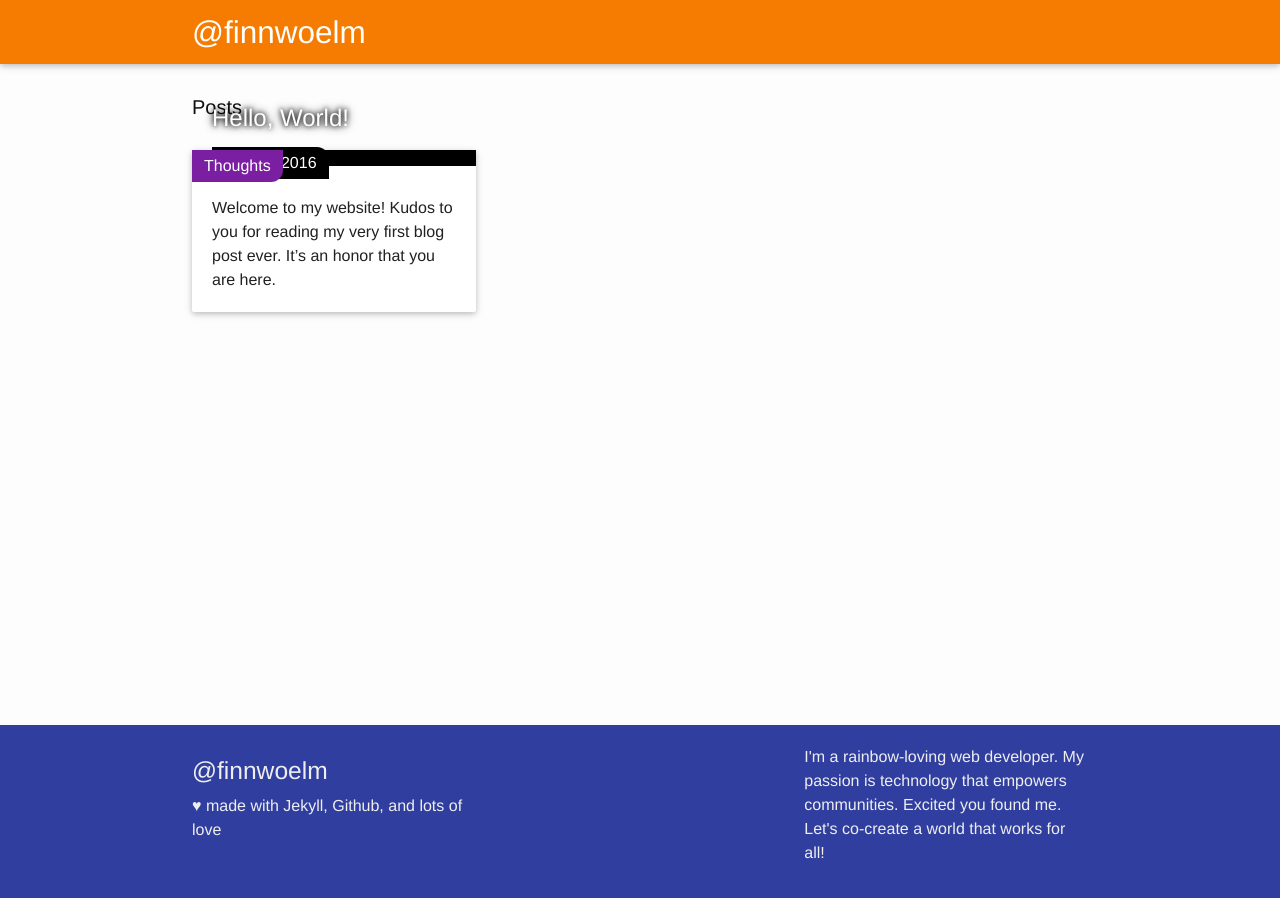
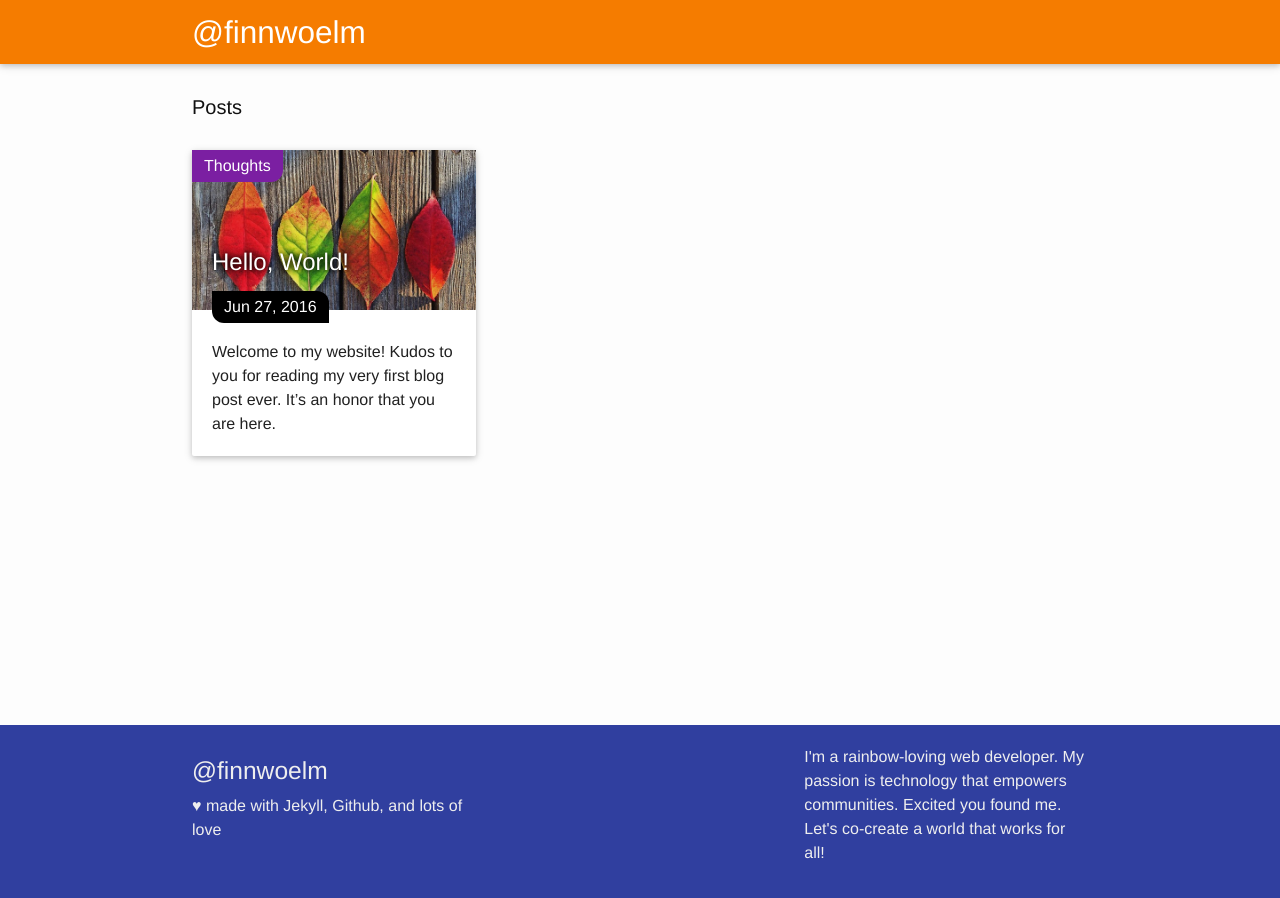
Before and after one commit to FinnWoelm/finnwoelm.github.io, a Jekyll site: the page built from index.html, in a window 1280 px wide. Built offline with Jekyll 4.4.1, drawn with Linux system fonts in a browser that asks for light colours; nearby versions of some CDN libraries.

Commit message:
Fix bug: URL of featured images on index page
Featured images on the index page were referenced incorrectly (missing a slash
at the front). This is fixed. Also, the image file for the Welcome, world! post
was renamed to be correct.

```diff
--- a/index.html
+++ b/index.html
@@ -15,7 +15,7 @@ title: "Finn Woelm"
         <a class="no_underline" href="{{ post.url | prepend: site.baseurl }}">
           <div class="card post_preview">
             <div class="card-image">
-              <img src="{{ post.date | date: "%Y-%m-%d" | prepend: 'images/' | prepend: site.baseurl | append: '-' | append: post.slug | append: '.jpg'}}">
+              <img src="{{ post.date | date: "%Y-%m-%d" | prepend: '/images/' | prepend: site.baseurl | append: '-' | append: post.slug | append: '.jpg'}}">
               <span class="card-title">{{ post.title }}</span>
               <div class="card-date">{{ post.date | date: "%b %-d, %Y" }}</div>
               <div class="card-category {{ post.categories.first }}">
```
Also changed, not shown: images/2016-06-27-hello-world.jpg (added).
